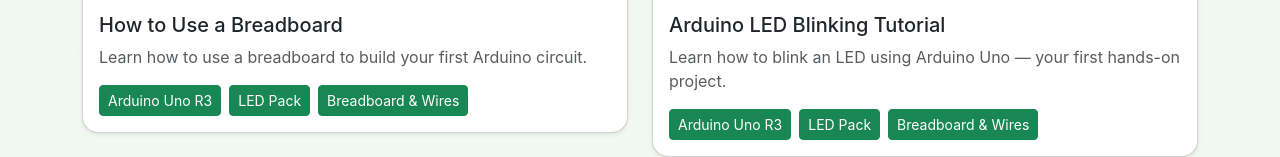
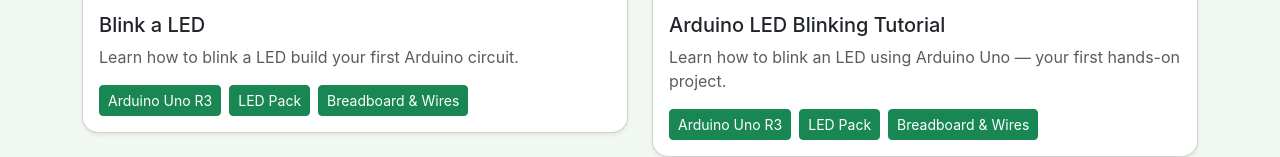
Before and after one commit to arduinoplatform-lab/arduino, a plain HTML site: page index.html in a window 1280 px wide. Shown: the part 1344-1501 px from the top of the page. Drawn offline with nearby package versions, Linux system fonts and the light colour scheme.

Commit message:
Update index.html

```diff
--- a/index.html
+++ b/index.html
@@ -136,14 +136,14 @@
       <div class="card shadow-sm rounded-4">
         <div class="ratio ratio-16x9">
           <iframe
-            src="https://www.youtube.com/embed/1eCXkw5lh00"
-            title="How to Use a Breadboard | Electronics Basics #10 | Arduino Projects for Beginners"
+            src="https://youtube.com/shorts/mBEwsE8Qp1g?si=P4WWPlfm4xvtwPT0"
+            title="WELCOME TO ARDUINO | ARDUINO CODE Basics #1| Arduino Projects for Beginners"
             allowfullscreen>
           </iframe>
         </div>
         <div class="card-body">
-          <h5 class="card-title">How to Use a Breadboard</h5>
-          <p class="text-muted">Learn how to use a breadboard to build your first Arduino circuit.</p>
+          <h5 class="card-title">Blink a LED</h5>
+          <p class="text-muted">Learn how to blink a LED build your first Arduino circuit.</p>
           <div class="d-flex flex-wrap gap-2 mt-2">
             <a href="AFFILIATE_LINK_1" target="_blank" class="btn btn-success btn-sm">Arduino Uno R3</a>
             <a href="AFFILIATE_LINK_2" target="_blank" class="btn btn-success btn-sm">LED Pack</a>
```
